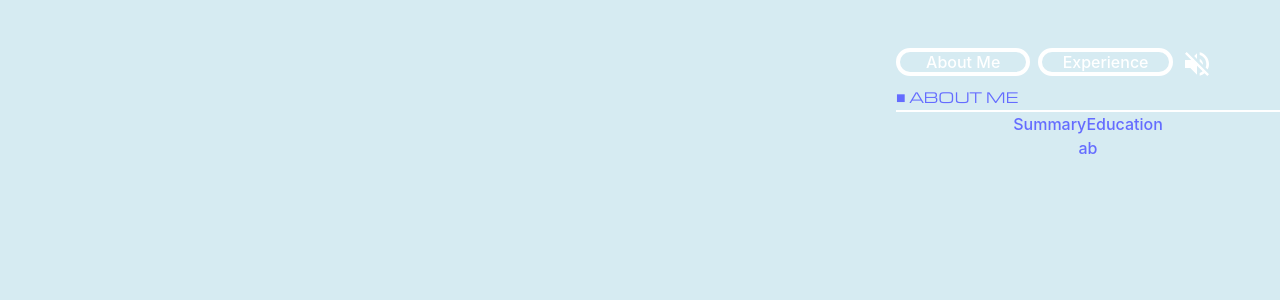
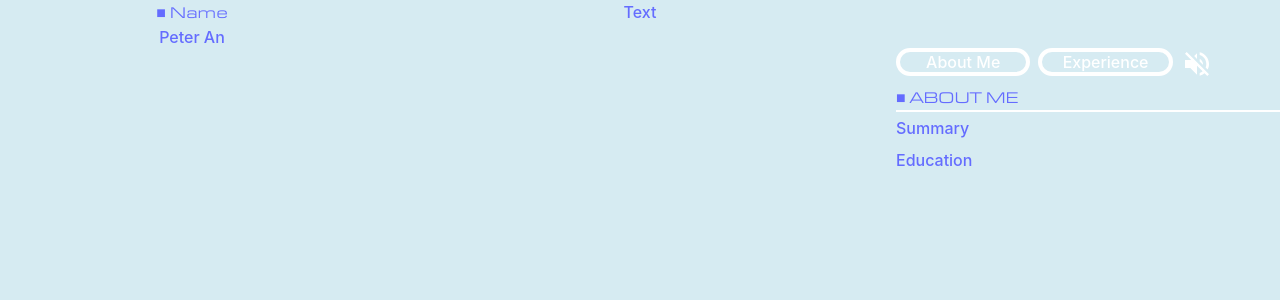
Before and after one commit to Pickle1235/mypage, a React (Vite) app: page / in a window 1280 px wide. Shown: the top 300 px of the page. Built offline with nearby package versions, Linux system fonts and the light colour scheme.

Commit message:
UI update

```diff
--- a/src/App.tsx
+++ b/src/App.tsx
@@ -1,5 +1,7 @@
 import { useState } from 'react'
 import RightColumn from './components/RightColumn.tsx'
+import LeftColumn from './components/LeftColumn.tsx'
+import Content from './components/Content.tsx'
 import './css/App.css'
 import './fonts/meiryo.ttf'
 import './fonts/Eurostar.ttf'
@@ -13,8 +15,17 @@ function App() {
           Your browser does not support the video tag.
       </video> */}
       <div style={{zIndex: -99, backgroundColor: "lightBlue", opacity: "50%", width: "100%", height: "100%", position: 'absolute', left: 0, top: 0}}></div>
-      <RightColumn/>
-      <a className="eurostar"></a>
+      <div className="main">
+        <div className="left">
+          <LeftColumn/>
+        </div>
+        <div className="center">
+          <Content/>
+        </div>
+        <div className="right">
+          <RightColumn/>
+        </div>
+      </div>
     </div>
   )
 }
--- /dev/null
+++ b/src/components/Content.tsx
@@ -0,0 +1,8 @@
+export default function Content() {
+
+    return (
+        <div>
+            <a>Text</a>
+        </div>
+    )
+}
--- /dev/null
+++ b/src/components/LeftColumn.tsx
@@ -0,0 +1,19 @@
+import '../css/RightColumn.css'
+import { useState } from "react";
+import AboutMe from './AboutMe.tsx';
+import RoundButton from './MiniComponents/RoundButton.tsx';
+import '../fonts/meiryo.ttf'
+import '../fonts/Eurostar.ttf'
+
+
+export default function LeftColumn() {
+
+        return (
+            <div className="left-column">
+                <div className="row">
+                    <a className="eurostar">■ Name</a><br />
+                    <a className="">Peter An</a>
+                </div>
+            </div>
+    )
+}
--- a/src/components/MiniComponents/RoundButton.tsx
+++ b/src/components/MiniComponents/RoundButton.tsx
@@ -1,4 +1,6 @@
 import '../../css/RoundButton.css'
 export default function RoundButton({ onClick, text }: { onClick? : React.MouseEventHandler, text: string }) {
-    return <button onClick={onClick}>{text}</button>
+    return (
+        <button onClick={onClick}>{text}</button>
+    )
 }
--- a/src/components/RightColumn.tsx
+++ b/src/components/RightColumn.tsx
@@ -12,7 +12,7 @@ export default function RightColumn() {
 
     if (isAboutMe) {
         return (
-            <div className="column">
+            <div className="right-column">
 
                 <div className="row">
                     <RoundButton onClick={OnClickAboutMe} text="About Me"></RoundButton>
@@ -31,16 +31,14 @@ export default function RightColumn() {
                 </div>
 
                 <div className="select-rows">
-                    <a className="select">Summary</a>
-                    <a className="select">Education</a>
+                    <a className="select">Summary</a><br/>
+                    <a className="select">Education</a><br/>
                 </div>
-
-                <AboutMe/>
             </div>
         )
     }
     return (
-        <div className="column">
+        <div className="right-column">
 
                 <div className="row">
                     <RoundButton onClick={OnClickAboutMe} text="About Me"></RoundButton>
@@ -59,22 +57,17 @@ export default function RightColumn() {
                 </div>
 
                 <div className="select-rows">
-                    <a className="select">Ace Rent A Car</a>
-                    <a className="select">The athLEDA Foundation</a>
-
+                    <a className="select">Ace Rent A Car</a><br/>
+                    <a className="select">The athLEDA Foundation</a><br/>
                 </div>
-
-
         </div>
     )
 
     function OnClickAboutMe() {
-        console.log("am");
         setIsAboutMe(true);
     }
 
     function OnClickExperience() {
-        console.log("e");
         setIsAboutMe(false);
     }
 }
--- a/src/css/App.css
+++ b/src/css/App.css
@@ -3,6 +3,9 @@
   margin: 0 auto;
   padding: 2rem;
   text-align: center;
+  -webkit-user-select: none; /* Safari */
+  -ms-user-select: none; /* IE 10 and IE 11 */
+  user-select: none; /* Standard syntax */
 }
 
 body {
@@ -69,3 +72,33 @@ button {
   font-family: "eurostar";
   font-weight: bold;
 }
+
+.main {
+  display:flex;
+  flex-direction: row;
+  position:absolute;
+  left: 0;
+  top: 0;
+  min-width: 100%;
+  width: 100%;
+  min-height: 1px;
+  width: fit-content;
+}
+
+.left {
+  position: relative;
+  width: 30%;
+  min-height: 1px;
+}
+
+.right {
+  position: relative;
+  width: 30%;
+  min-height: 1px;
+}
+
+.center {
+  display: inline-block;
+  width: 40%;
+  min-height: 1px;
+}
--- /dev/null
+++ b/src/css/Content.css
@@ -0,0 +1,4 @@
+.content-column {
+    display: flex;
+    margin-top: 3rem;
+}
--- /dev/null
+++ b/src/css/LeftColumn.css
@@ -0,0 +1,12 @@
+.left-column {
+    display: flex;
+    flex-direction: column;
+    position: absolute;
+    left: 0;
+    top: 0;
+    margin-top: 3rem;
+}
+
+.left-column .row {
+    gap: 0.5rem;
+}
--- a/src/css/RightColumn.css
+++ b/src/css/RightColumn.css
@@ -1,31 +1,36 @@
-.column {
+.right-column {
     display: flex;
     flex-direction: column;
-    position: absolute;
-    right: 0;
-    top: 0;
     margin-top: 3rem;
-    width: 30%;
 }
 
-.row {
+.right-column .row {
     display: flex;
     flex-direction: row;
     gap: 0.5rem;
 }
 
-.icon {
+.right-column .icon {
     color: white;
 }
 
-.icon svg {
+.right-column .icon svg {
     font-size: 2rem;
 }
 
-.line {
+.right-column .line {
     margin: 0;
     width: 100%;
     border: none;
     height: 0.1rem;
     background-color: #ffffff;
 }
+
+.right-column .select-rows {
+    line-height:2rem;
+    text-align: left;
+}
+
+.right-column .select-rows a {
+    text-align: left;
+}
--- a/src/css/RoundButton.css
+++ b/src/css/RoundButton.css
@@ -1,3 +1,5 @@
+
+
     button {
         border-radius: 2rem;
         background-color: transparent;
@@ -9,7 +11,3 @@ button {
         height: 3.5%;
         width: 35%;
     }
-button:hover {
-    color: white;
-    border-color: white;
-}
```
Lines whose indentation alone changed are shown as unchanged.
